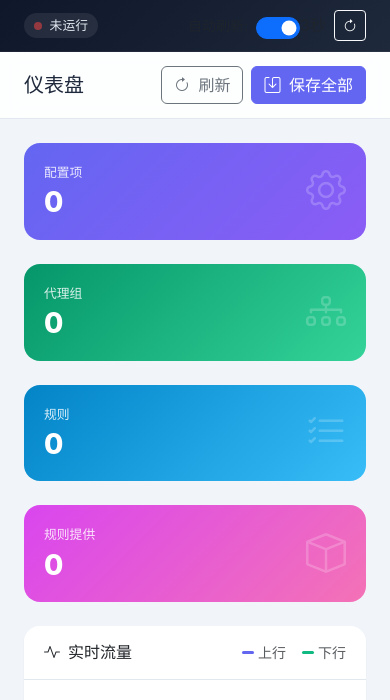
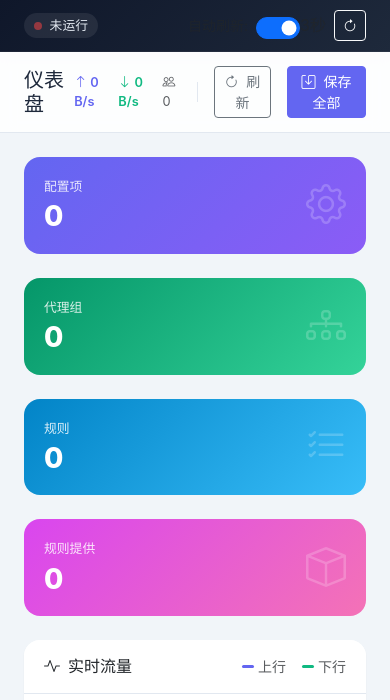
Before and after one commit to mbtc95858/mihomo-webui, a Flask app: page / in a window 390 px wide. Shown: the top 700 px of the page. Run offline with Flask 3, Linux system fonts and the light colour scheme; data that the repository does not hold is empty; some libraries are stand-ins or nearby versions.

Commit message:
feat: 流量监控重构为连接链路页面，流量信息迁移至顶部导航栏
1. 页面重命名：
   - 侧边栏'流量监控'改为'连接链路'
   - 图标改为bi-diagram-3（链路图标）
   - 页面标题同步更新

2. 移除非列表元素：
   - 移除4个统计卡片（上行速率/下行速率/当前连接/活跃代理）
   - 移除流量趋势图表
   - 移除连接状态分布饼图
   - 页面仅保留连接列表作为核心内容
   - 连接列表高度扩展为calc(100vh - 280px)

3. 连接列表改为单行展示：
   - 从Grid双行布局改为Flex单行布局
   - 每条连接在单一水平行内完整呈现
   - 信息排列：关闭按钮 | 状态 | 协议 | 主机:端口 | 代理 | 链路 | 上行 | 下行 | 源地址
   - 紧凑间距，信息密度更高
   - 长文本自动截断+tooltip

4. 流量监控迁移至顶部导航栏：
   - 顶部导航栏新增流量模块（上行/下行速率+连接数）
   - 实时更新，全局可见
   - 与操作按钮之间用分隔线区分

5. 清理废弃代码：
   - 移除updateTrafficDetail函数
   - 移除双行展示相关CSS
   - 移除废弃的DOM元素引用

```diff
--- a/templates/index.html
+++ b/templates/index.html
@@ -687,7 +674,7 @@
                 <i class="bi bi-display"></i><span>状态监控</span>
             </a>
             <a class="sidebar-link" data-section="traffic">
-                <i class="bi bi-speedometer2"></i><span>流量监控</span>
+                <i class="bi bi-diagram-3"></i><span>连接链路</span>
             </a>
             <a class="sidebar-link" data-section="logs">
                 <i class="bi bi-journal-text"></i><span>日志查看</span>
@@ -752,11 +739,17 @@
         </div>
         <div class="top-nav d-flex justify-content-between align-items-center">
             <h5 class="mb-0" id="currentSectionTitle">仪表盘</h5>
-            <div class="d-flex gap-2">
-                <button class="btn btn-outline-secondary" id="refreshBtn">
+            <div class="d-flex gap-3 align-items-center">
+                <div class="d-flex gap-2 align-items-center" id="topTrafficModule" style="font-size:0.8rem;">
+                    <span style="color:var(--primary);font-weight:600;"><i class="bi bi-arrow-up"></i> <span id="topUpSpeed">0 B/s</span></span>
+                    <span style="color:var(--success);font-weight:600;"><i class="bi bi-arrow-down"></i> <span id="topDownSpeed">0 B/s</span></span>
+                    <span class="text-muted"><i class="bi bi-people"></i> <span id="topConnCount">0</span></span>
+                </div>
+                <div style="width:1px;height:20px;background:var(--border-color);"></div>
+                <button class="btn btn-outline-secondary btn-sm" id="refreshBtn">
                     <i class="bi bi-arrow-clockwise me-1"></i> 刷新
                 </button>
-                <button class="btn btn-primary" id="saveAllBtn">
+                <button class="btn btn-primary btn-sm" id="saveAllBtn">
                     <i class="bi bi-save me-1"></i> 保存全部
                 </button>
             </div>
@@ -1515,6 +1421,13 @@
                                 <button class="conn-quick-filter" id="connFilterDirect" title="过滤 DIRECT 连接">
                                     <i class="bi bi-funnel"></i> 过滤直连
                                 </button>
+                            </div>
+                            <div class="d-flex gap-2 align-items-center">
+                                <div class="d-flex gap-2 align-items-center me-2" style="font-size:0.8rem;">
+                                    <span style="color:var(--primary);"><i class="bi bi-arrow-up"></i> <span id="upSpeed">0 B/s</span></span>
+                                    <span style="color:var(--success);"><i class="bi bi-arrow-down"></i> <span id="downSpeed">0 B/s</span></span>
+                                    <span class="text-muted"><i class="bi bi-people"></i> <span id="connectionCount">0</span></span>
+                                </div>
                                 <div class="form-check form-switch mb-0">
                                     <input class="form-check-input" type="checkbox" id="trafficAutoRefreshToggle" checked>
                                     <label class="form-check-label text-muted" for="trafficAutoRefreshToggle">自动</label>
@@ -1921,7 +1834,7 @@
                 'rules': '规则',
                 'rule-flow': '规则流程图',
                 'status': '状态监控',
-                'traffic': '流量监控',
+                'traffic': '连接链路',
                 'logs': '日志查看',
                 'raw-editor': '原始编辑器'
             };
@@ -2796,20 +2709,6 @@
             drawPieChart('connPieChart', states);
         }
 
-        function updateTrafficDetail(upRate, downRate, connections) {
-            const states = analyzeConnectionStates(connections);
-            const detailConnTotal = document.getElementById('detailConnTotal');
-            const detailActiveConns = document.getElementById('detailActiveConns');
-            const detailClosingConns = document.getElementById('detailClosingConns');
-            const detailClosedConns = document.getElementById('detailClosedConns');
-            if (detailConnTotal) detailConnTotal.textContent = states.total;
-            if (detailActiveConns) detailActiveConns.textContent = states.active;
-            if (detailClosingConns) detailClosingConns.textContent = states.closing;
-            if (detailClosedConns) detailClosedConns.textContent = states.closed;
-
-            drawPieChart('connDetailPieChart', states);
-        }
-
         function sortConnections(field) {
             if (connectionSortField === field) {
                 connectionSortAsc = !connectionSortAsc;
@@ -2857,22 +2756,22 @@
                         trafficHistory.down.shift();
                     }
 
-                    document.getElementById('upSpeed').textContent = formatRate(upRate);
-                    document.getElementById('downSpeed').textContent = formatRate(downRate);
-                    document.getElementById('connectionCount').textContent = connections.length;
-
-                    const activeProxies = new Set();
-                    connections.forEach(conn => {
-                        if (conn.chains && conn.chains.length > 0) {
-                            conn.chains.forEach(proxy => activeProxies.add(proxy));
-                        }
-                    });
-                    document.getElementById('activeProxies').textContent = activeProxies.size;
+                    const upSpeedEl = document.getElementById('upSpeed');
+                    const downSpeedEl = document.getElementById('downSpeed');
+                    const connCountEl = document.getElementById('connectionCount');
+                    if (upSpeedEl) upSpeedEl.textContent = formatRate(upRate);
+                    if (downSpeedEl) downSpeedEl.textContent = formatRate(downRate);
+                    if (connCountEl) connCountEl.textContent = connections.length;
+
+                    const topUpSpeed = document.getElementById('topUpSpeed');
+                    const topDownSpeed = document.getElementById('topDownSpeed');
+                    const topConnCount = document.getElementById('topConnCount');
+                    if (topUpSpeed) topUpSpeed.textContent = formatRate(upRate);
+                    if (topDownSpeed) topDownSpeed.textContent = formatRate(downRate);
+                    if (topConnCount) topConnCount.textContent = connections.length;
 
                     updateDashboardTraffic(upRate, downRate, connections);
-                    updateTrafficDetail(upRate, downRate, connections);
                     drawTrafficChart('trafficChart', trafficHistory);
-                    drawTrafficChart('trafficDetailChart', trafficHistory);
 
                     renderConnections();
                 }
@@ -2925,36 +2824,23 @@
             const download = conn.download || 0;
             const state = getConnectionState(conn);
             const proxy = chains.length > 0 ? chains[chains.length - 1] : '';
+            const host = metadata.host || metadata.destinationIP || '-';
+            const port = metadata.destinationPort || '';
 
             return `
-                <div class="conn-data-row" style="animation-delay: ${Math.min(index * 0.03, 0.3)}s;">
-                    <div class="conn-data-row-inner" style="display:grid;grid-template-columns:32px 70px 1fr 120px 90px 90px;align-items:center;gap:0.75rem;padding:0.65rem 1rem;">
-                        <button class="conn-close-btn" onclick="closeConnection('${conn.id || ''}')" title="关闭连接">
+                <div class="conn-data-row" style="animation-delay: ${Math.min(index * 0.02, 0.2)}s;">
+                    <div style="display:flex;align-items:center;gap:0.5rem;padding:0.45rem 1rem;font-size:0.8rem;white-space:nowrap;">
+                        <button class="conn-close-btn" onclick="closeConnection('${conn.id || ''}')" title="关闭连接" style="width:20px;height:20px;font-size:0.6rem;">
                             <i class="bi bi-x"></i>
                         </button>
-                        <div>
-                            <span class="conn-state-badge ${state}">${state === 'active' ? '活跃' : state === 'closing' ? '关闭中' : '已关闭'}</span>
-                        </div>
-                        <div style="min-width:0;">
-                            <div class="conn-host">${escapeHtml(metadata.host || metadata.destinationIP || '-')}</div>
-                            <div class="d-flex gap-1 align-items-center flex-wrap" style="margin-top:2px;">
-                                <span class="badge" style="font-size:0.6rem;background:var(--bg-secondary);color:var(--text-secondary);">${metadata.network || '-'}</span>
-                                <span class="conn-host-sub">${metadata.destinationPort || ''}</span>
-                                ${proxy ? `<span class="conn-proxy-badge">${escapeHtml(proxy)}</span>` : ''}
-                            </div>
-                        </div>
-                        <div style="min-width:0;">
-                            <div class="d-flex flex-wrap gap-0.5">
-                                ${chains.map(c => `<span class="conn-chain-badge">${escapeHtml(c)}</span>`).join('<span style="color:var(--text-muted);font-size:0.6rem;">›</span>')}
-                            </div>
-                        </div>
-                        <div>
-                            <div class="conn-speed-up">${formatBytes(upload)}</div>
-                            <div class="conn-speed-down">${formatBytes(download)}</div>
-                        </div>
-                        <div>
-                            <code style="font-size:0.7rem;color:var(--text-muted);">${metadata.sourceIP || '-'}:${metadata.sourcePort || ''}</code>
-                        </div>
+                        <span class="conn-state-badge ${state}" style="font-size:0.6rem;padding:0.1rem 0.35rem;">${state === 'active' ? '活跃' : state === 'closing' ? '关闭中' : '已关闭'}</span>
+                        <span class="badge" style="font-size:0.6rem;background:var(--bg-secondary);color:var(--text-secondary);min-width:30px;text-align:center;">${metadata.network || '-'}</span>
+                        <span style="flex:1;min-width:0;overflow:hidden;text-overflow:ellipsis;font-weight:600;color:var(--text-primary);" title="${escapeHtml(host)}${port ? ':' + port : ''}">${escapeHtml(host)}${port ? `<span style="color:var(--text-muted);font-weight:400;">:${port}</span>` : ''}</span>
+                        ${proxy ? `<span class="conn-proxy-badge" style="font-size:0.6rem;padding:0.1rem 0.35rem;flex-shrink:0;">${escapeHtml(proxy)}</span>` : ''}
+                        <span style="color:var(--text-muted);font-size:0.65rem;flex-shrink:0;max-width:200px;overflow:hidden;text-overflow:ellipsis;" title="${chains.map(c => escapeHtml(c)).join(' → ')}">${chains.length > 1 ? `<span style="color:var(--text-muted);">…</span>${escapeHtml(chains[chains.length - 1])}` : chains.map(c => escapeHtml(c)).join('›')}</span>
+                        <span class="conn-speed-up" style="font-size:0.7rem;min-width:60px;text-align:right;">↑${formatBytes(upload)}</span>
+                        <span class="conn-speed-down" style="font-size:0.7rem;min-width:60px;text-align:right;">↓${formatBytes(download)}</span>
+                        <code style="font-size:0.65rem;color:var(--text-muted);flex-shrink:0;">${metadata.sourceIP || '-'}:${metadata.sourcePort || ''}</code>
                     </div>
                 </div>
             `;
```
Also changed, not shown: other parts of templates/index.html (+2 -102 lines).
